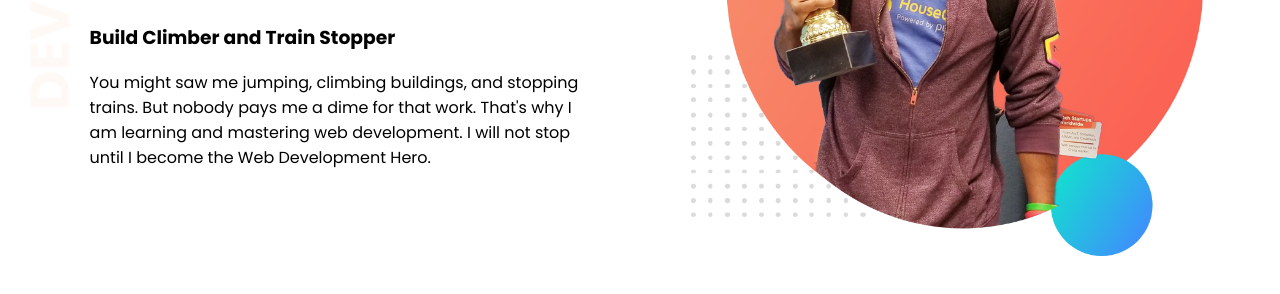
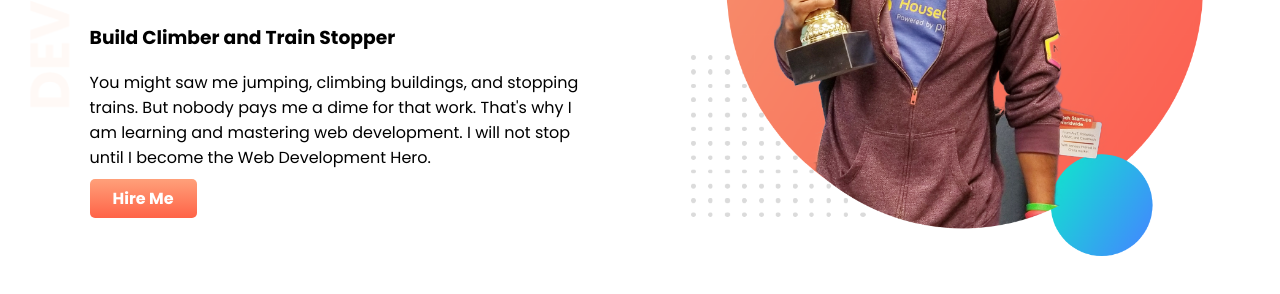
Before and after one commit to tnayem/web-portfolio, a plain HTML site: page index.html in a window 1280 px wide. Shown: the part 252-546 px from the top of the page. Drawn offline with Linux system fonts and the light colour scheme.

Commit message:
Add Button

```diff
--- a/index.html
+++ b/index.html
@@ -15,6 +15,7 @@
             <h1><span class="name-color">Tasdid</span> Nayem</h1>
             <h3>Build Climber and Train Stopper</h3>
             <p>You might saw me jumping, climbing buildings, and stopping trains. But nobody pays me a dime for that work. That's why I am learning and mastering web development. I will not stop until I become the Web Development Hero.</p>
+            <a class="link-button" href="#">Hire Me</a>
         </div>
         <div class="half-width">
             <img src="images/jhankar.png" alt="My Picture">
--- a/style.css
+++ b/style.css
@@ -28,3 +28,11 @@ section{
 
 
 }
+.link-button{
+    text-decoration: none;
+    padding:8px 23px;
+    background-image:linear-gradient(lightsalmon, tomato);
+    color:white;
+    border-radius:5px;
+    font-weight: 700;
+}
```
